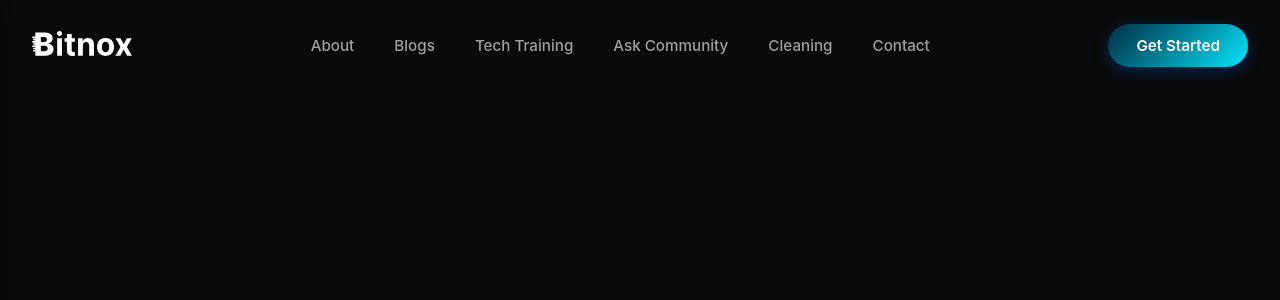
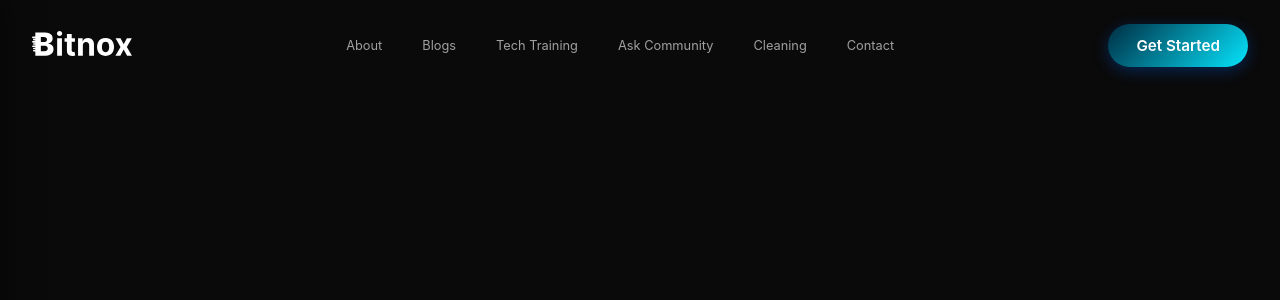
Before and after one commit to bitnoxtechnology/bitnox-official, a React (Vite) app in the folder bitnox/: page / in a window 1280 px wide. Shown: the top 300 px of the page. Built offline with nearby package versions, Linux system fonts and the light colour scheme.

Commit message:
updated navbar component

```diff
--- a/bitnox/src/Styles/Navbar.css
+++ b/bitnox/src/Styles/Navbar.css
@@ -87,8 +87,8 @@ width: 100px;
 .navbar-link {
   color: var(--text-secondary);
   text-decoration: none;
-  font-size: 0.95rem;
-  font-weight: 500;
+  font-size: 0.8rem;
+  font-weight: 400;
   transition: var(--transition);
   position: relative;
   padding: 0.5rem 0;
```
